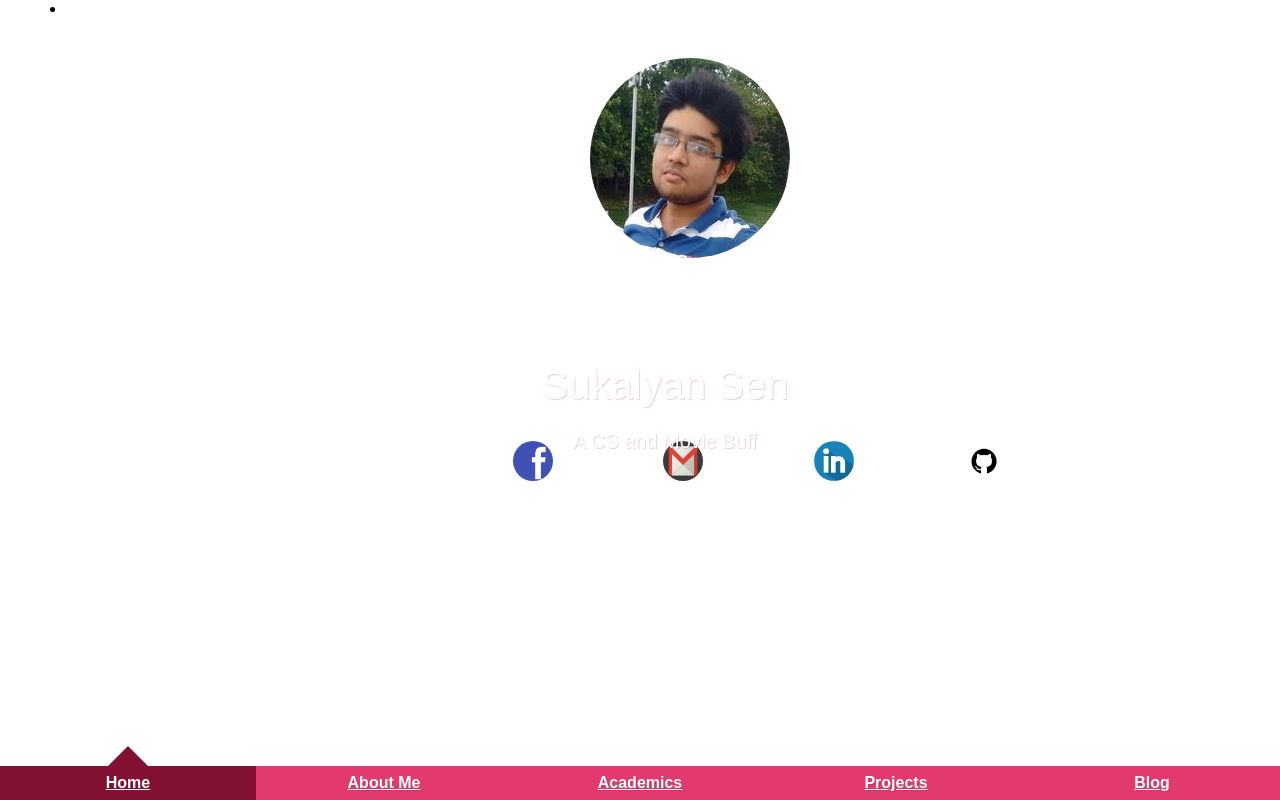
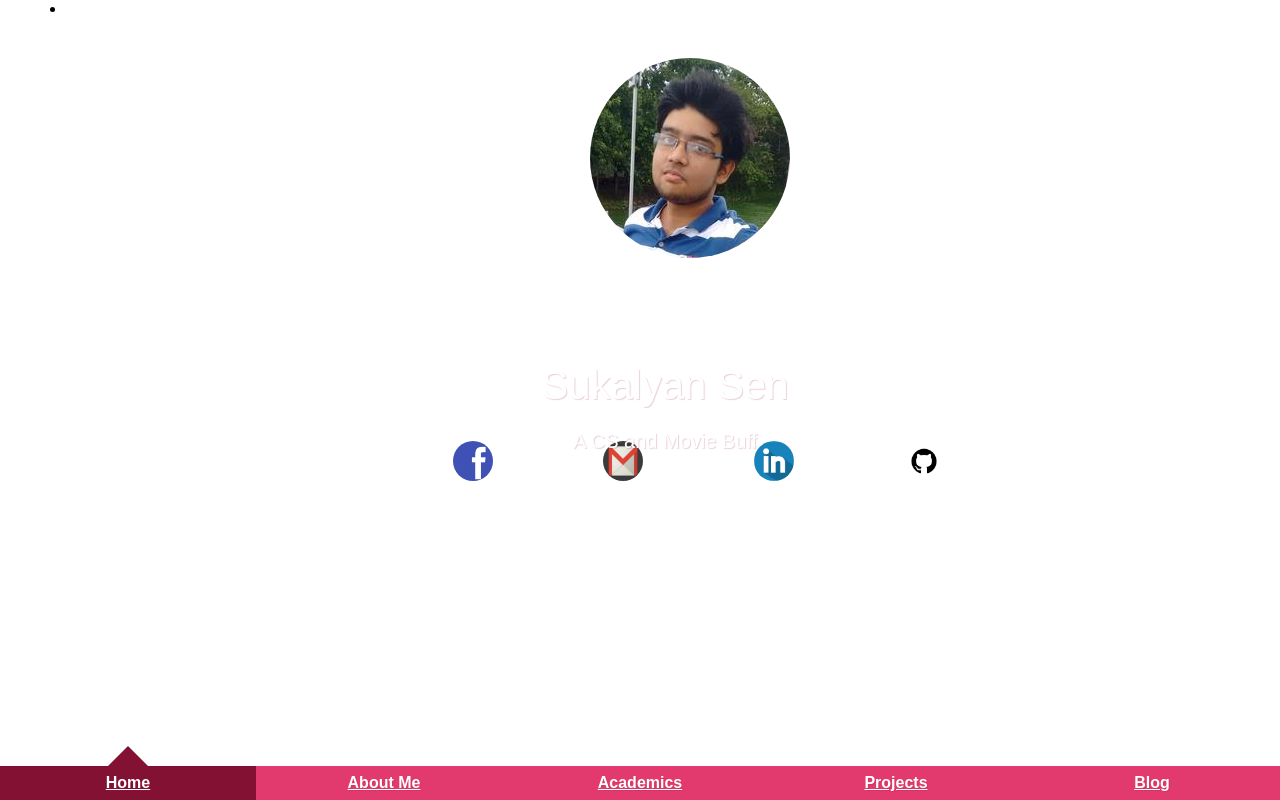
Before and after one commit to sukalyansen123/sukalyansen123.github.io, a plain HTML site: page index.html in a window 1280 px wide. Drawn offline with Linux system fonts and the light colour scheme.

Commit message:
Update main1.css

```diff
--- a/main1.css
+++ b/main1.css
@@ -631,7 +631,7 @@ text-shadow: 1px 1px 1px rgba(151,24,64,0.2);
 	-webkit-backface-visibility: hidden;
 }
 #social{
-padding-left:410px;
+padding-left:350px;
 }
 #social a img{
 display:inline-block;
```
